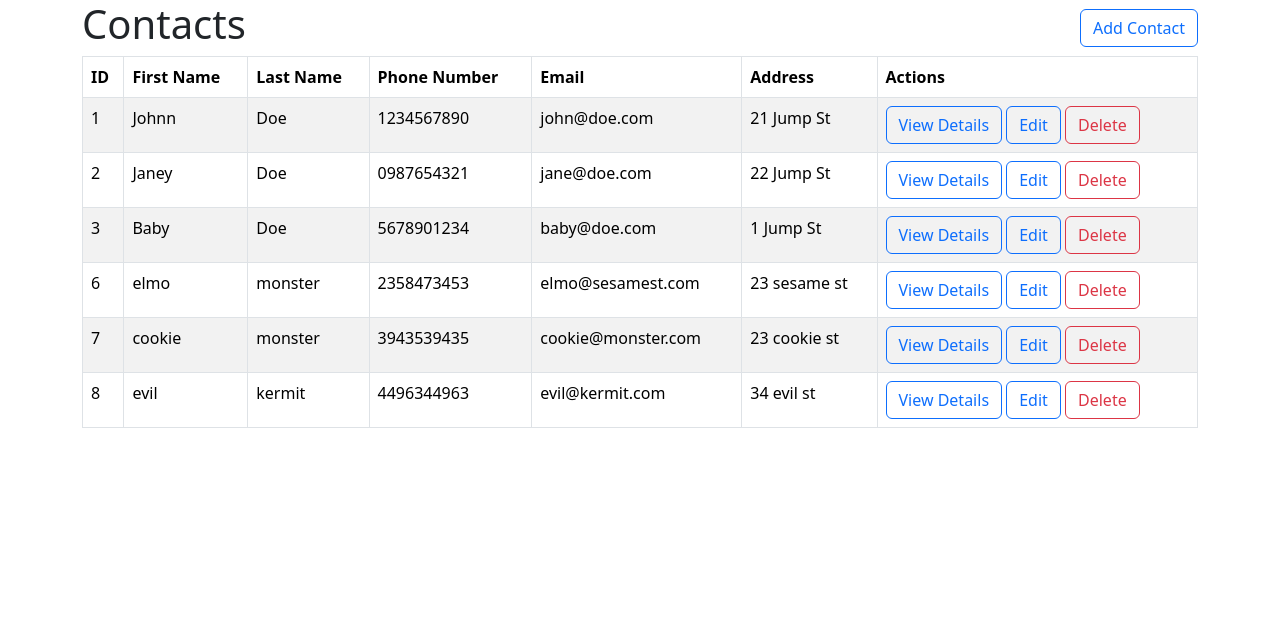
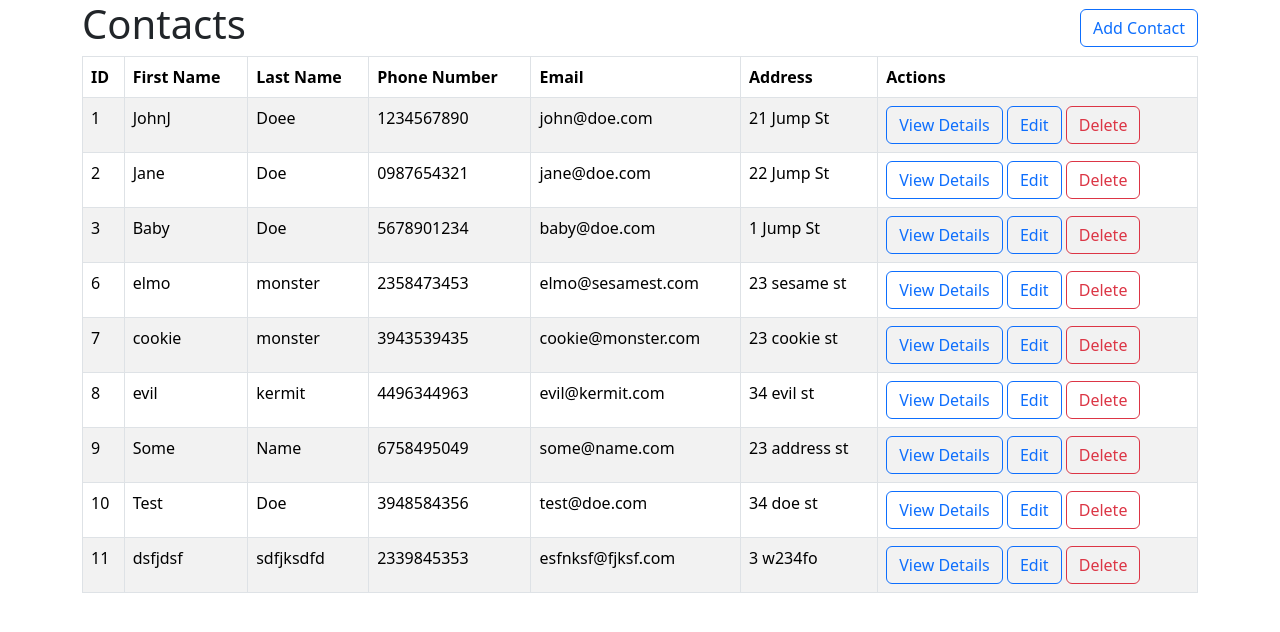
Before and after one commit to amanda-guo/contact-manager-crud-app, a React (Create React App) app: page / in a window 1280 px wide. Shown: the top 632 px of the page. Built offline with nearby package versions, Linux system fonts and the light colour scheme; data requests are answered from the project's data file; the HTML template or start-up script is replaced by a standard one.

Commit message:
started on toast mssgs

```diff
--- a/src/api/db.json
+++ b/src/api/db.json
@@ -3,23 +3,21 @@
     {
       "1": "",
       "id": 1,
-      "firstName": "Johnn",
-      "lastName": "Doe",
+      "firstName": "JohnJ",
+      "lastName": "Doee",
       "phoneNumber": "1234567890",
       "email": "john@doe.com",
       "address": "21 Jump St"
     },
     {
-      "2": "",
       "id": 2,
-      "firstName": "Janey",
+      "firstName": "Jane",
       "lastName": "Doe",
       "phoneNumber": "0987654321",
       "email": "jane@doe.com",
       "address": "22 Jump St"
     },
     {
-      "3": "",
       "firstName": "Baby",
       "lastName": "Doe",
       "phoneNumber": "5678901234",
@@ -50,6 +48,30 @@
       "email": "evil@kermit.com",
       "address": "34 evil st",
       "id": 8
+    },
+    {
+      "firstName": "Some",
+      "lastName": "Name",
+      "phoneNumber": "6758495049",
+      "email": "some@name.com",
+      "address": "23 address st",
+      "id": 9
+    },
+    {
+      "firstName": "Test",
+      "lastName": "Doe",
+      "phoneNumber": "3948584356",
+      "email": "test@doe.com",
+      "address": "34 doe st",
+      "id": 10
+    },
+    {
+      "firstName": "dsfjdsf",
+      "lastName": "sdfjksdfd",
+      "phoneNumber": "2339845353",
+      "email": "esfnksf@fjksf.com",
+      "address": "3 w234fo",
+      "id": 11
     }
   ]
 }
--- a/src/components/AddContact.jsx
+++ b/src/components/AddContact.jsx
@@ -1,6 +1,8 @@
-import { useState } from "react";
+import React from "react";
 import { useForm } from "react-hook-form";
+import { useNavigate } from "react-router-dom";
 import axios from "axios";
+import Button from "react-bootstrap/Button";
 import PrimaryButton from "./PrimaryButton";
 import Container from "react-bootstrap/Container";
 import Row from "react-bootstrap/Row";
@@ -8,7 +10,16 @@ import Col from "react-bootstrap/Col";
 import "./AddContact.css";
 
 function AddContact() {
-  const [successMsg, setSuccessMsg] = useState("");
+  let navigate = useNavigate();
+  const path = `/`;
+  const userMssg = {
+    status: "success",
+    type: "add",
+  };
+  const routeChange = () => {
+    navigate(path, { state: userMssg });
+  };
+
   const {
     register,
     handleSubmit,
@@ -22,8 +33,8 @@ function AddContact() {
       .then((res) => {
         console.log(res);
         console.log(res.data);
-        setSuccessMsg("Contact added successfully.");
         reset();
+        routeChange();
       })
       .catch((error) => {
         console.log(error);
@@ -35,7 +46,6 @@ function AddContact() {
       <Container>
         <h1>Add a Contact</h1>
         <form onSubmit={handleSubmit(onSubmit)}>
-          {successMsg && <p className="success-msg">{successMsg}</p>}
           <div className="form-control">
             <label>First Name</label>
             <br></br>
@@ -119,7 +129,9 @@ function AddContact() {
             </Col>
             <Col className="d-flex justify-content-end">
               <div className="form-control">
-                <button type="submit">Add</button>
+                <Button type="submit" variant="primary">
+                  Add Contact
+                </Button>
               </div>
             </Col>
           </Row>
--- a/src/components/EditContact.jsx
+++ b/src/components/EditContact.jsx
@@ -4,7 +4,7 @@ import Modal from "react-bootstrap/Modal";
 import { useForm } from "react-hook-form";
 import axios from "axios";
 
-// TODO: fix the bug that closes the modal on incorrect input
+// Todo: outstanding bug of extra key (contact's id) being added to the data after an update/patch request
 
 function EditContact(props) {
   const { show, onClose, contact } = props;
@@ -147,11 +147,7 @@ function EditContact(props) {
             <Button variant="secondary" onClick={() => onClose(false)}>
               Cancel
             </Button>
-            <Button
-              type="submit"
-              variant="primary"
-              onClick={() => onSave(contact.id)}
-            >
+            <Button type="submit" variant="primary">
               Save
             </Button>
           </Modal.Footer>
--- a/src/components/Home.jsx
+++ b/src/components/Home.jsx
@@ -1,11 +1,19 @@
 import React from "react";
+import { useLocation } from "react-router-dom";
 import ContactList from "./ContactList";
 import PrimaryButton from "./PrimaryButton";
 import Container from "react-bootstrap/Container";
 import Row from "react-bootstrap/Row";
 import Col from "react-bootstrap/Col";
+import ToastAlert from "./ToastAlert";
+
+// TODO: error with the toast message displaying - too many rerenders...
 
 function Home() {
+  const location = useLocation();
+  const mssg = location.state;
+  console.log("mssg");
+  console.log(mssg);
   return (
     <>
       <Container>
@@ -19,6 +27,9 @@ function Home() {
               text="Add Contact"
               link="/addcontact"
             />
+            {/* {mssg && mssg.status === "success" && (
+              <ToastAlert type={mssg.type} />
+            )} */}
           </Col>
         </Row>
         <Row>
--- /dev/null
+++ b/src/components/ToastAlert.jsx
@@ -0,0 +1,37 @@
+import React, { useState } from "react";
+import Col from "react-bootstrap/Col";
+import Row from "react-bootstrap/Row";
+import Toast from "react-bootstrap/Toast";
+
+const successAddMssg = "Contact Successfully Added.";
+const successEditMssg = "Contact Successfully Updated.";
+const successDeleteMssg = "Contact Successfully Deleted.";
+const failureMssg = "Failure to be added";
+
+function ToastAlert(props) {
+  const { type } = props;
+  const [show, setShow] = useState(false);
+  const [mssg, setMssg] = useState("");
+
+  if (type === "add") {
+    setMssg(successAddMssg);
+  } else if (type === "edit") {
+    setMssg(successEditMssg);
+  } else if (type === "delete") {
+    setMssg(successDeleteMssg);
+  } else {
+    setMssg(failureMssg);
+  }
+
+  return (
+    <Row>
+      <Col xs={6}>
+        <Toast onClose={() => setShow(false)} show={show} delay={3000} autohide>
+          <Toast.Body>{mssg}</Toast.Body>
+        </Toast>
+      </Col>
+    </Row>
+  );
+}
+
+export default ToastAlert;
```
